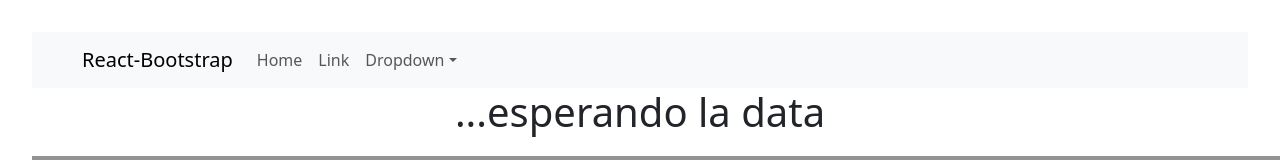
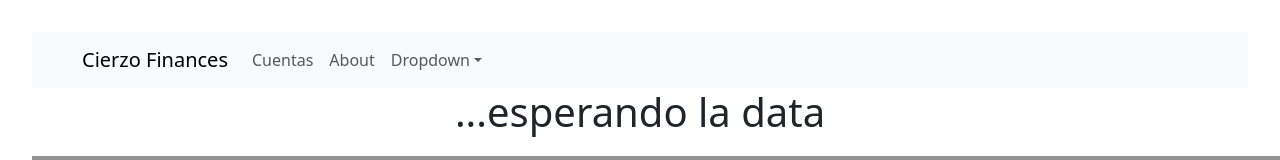
Before and after one commit to Zaro-dev/cierzo-work-client, a React (Vite) app: page /cuentas/1 in a window 1280 px wide. Shown: the top 160 px of the page. Built offline with nearby package versions, Linux system fonts and the light colour scheme; no server answers.

Commit message:
navbar linkeado

```diff
--- a/src/components/Navbar.jsx
+++ b/src/components/Navbar.jsx
@@ -3,6 +3,7 @@
 import Nav from 'react-bootstrap/Nav';
 import Navbar from 'react-bootstrap/Navbar';
 import NavDropdown from 'react-bootstrap/NavDropdown';
+import { Link } from 'react-router-dom';
 
 function MyNavbar() {
   return (
@@ -10,12 +11,12 @@
 
     <Navbar expand="lg" className="bg-body-tertiary">
       <Container>
-        <Navbar.Brand href="#home">React-Bootstrap</Navbar.Brand>
+        <Navbar.Brand as={Link} to={"/"}>Cierzo Finances</Navbar.Brand>
         <Navbar.Toggle aria-controls="basic-navbar-nav" />
         <Navbar.Collapse id="basic-navbar-nav">
           <Nav className="me-auto">
-            <Nav.Link href="#home">Home</Nav.Link>
-            <Nav.Link href="#link">Link</Nav.Link>
+            <Nav.Link as={Link} to={"/cuentas"}>Cuentas</Nav.Link>
+            <Nav.Link as={Link} to={"/about"}>About</Nav.Link>
             <NavDropdown title="Dropdown" id="basic-nav-dropdown">
               <NavDropdown.Item href="#action/3.1">Action</NavDropdown.Item>
               <NavDropdown.Item href="#action/3.2">
```
